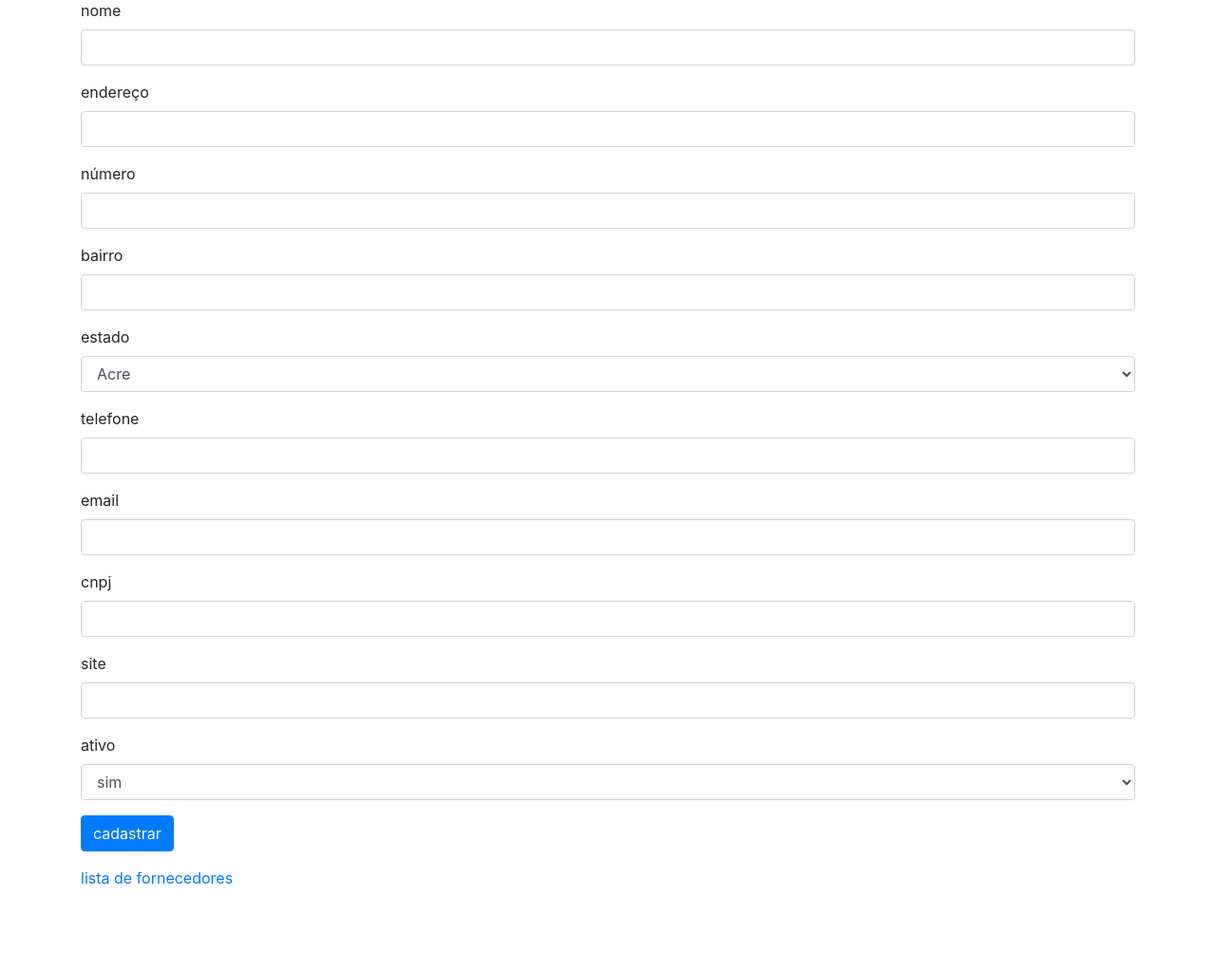
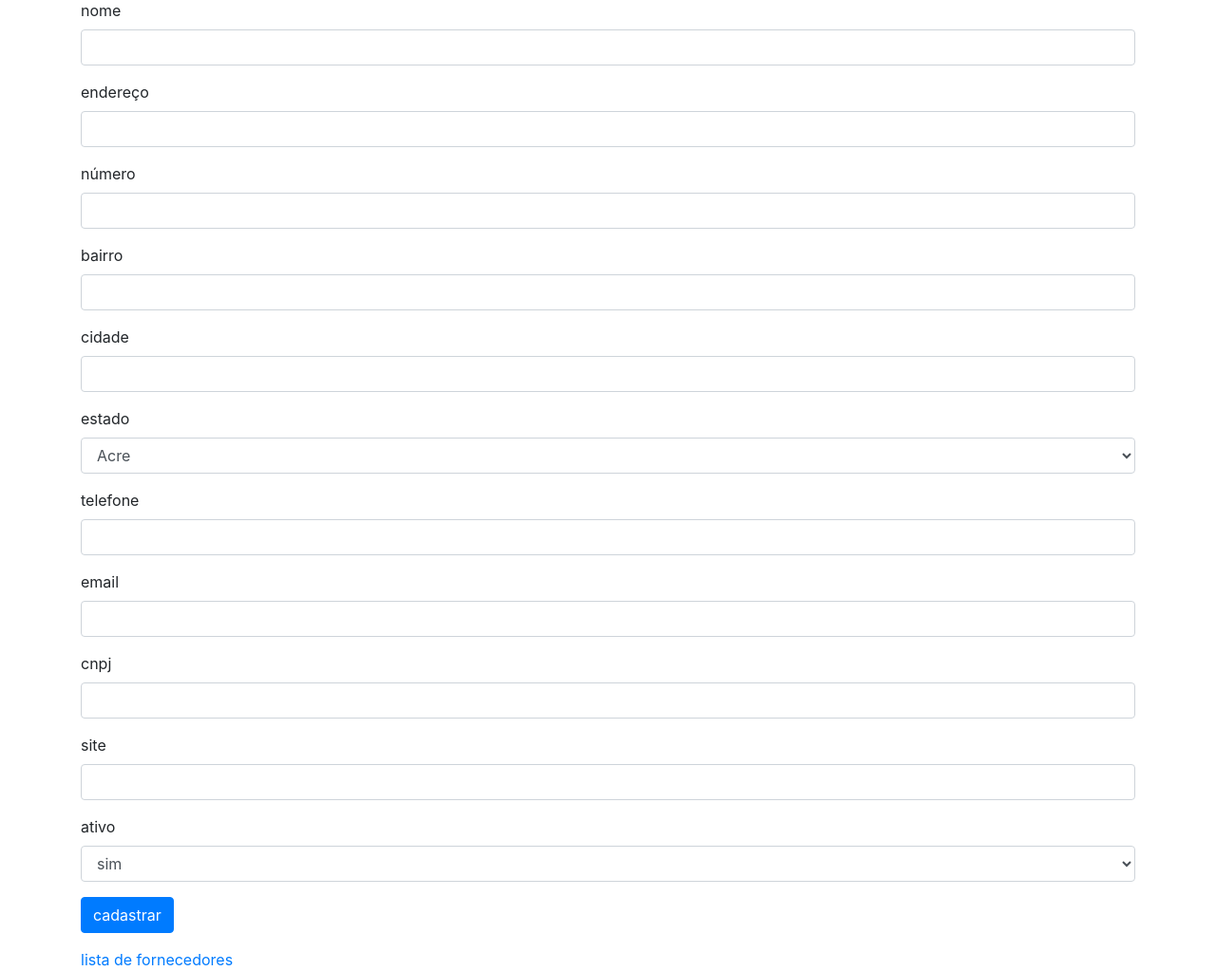
Before and after one commit to gmendes0/e-commerce, a PHP site: page /pagseguro/adm_fornecedor.php in a window 1280 px wide. Shown: the part 151-1174 px from the top of the page at 95% size. Before the commit the page ends 1083 px from the top, so only its background shows below. Run offline with PHP 8.4, Linux system fonts and the light colour scheme; the visitor is signed in with stand-in values (Sample User, id 1).

Commit message:
validação no cadastro de fornecedores

```diff
--- a/adm_fornecedor.php
+++ b/adm_fornecedor.php
@@ -46,6 +46,36 @@
 
         require_once 'lib/DaoFornecedor.php';
         require_once 'lib/Fornecedor.php';
+        require_once 'lib/Validacao.php';
+
+        if(isset($_POST['ativo'])){
+
+            $_POST['ativo'] = intval($_POST['ativo']);
+
+        }
+
+        $validar = new Validacao;
+        /**
+         * Validação de formulário
+         */
+        $validar->validation([
+            'nome' => 'required|smin:3|smax:50',
+            'endereco' => 'required|smin:3|smax:50',
+            'numero' => 'required|numeric|min:0|max:9999',
+            'bairro' => 'required|smin:3|smax:50',
+            'cidade' => 'required|smin:3|smax:45',
+            'uf' => 'required|smin:2|smax:2',
+            'telefone' => 'required|smin:3|smax:13',
+            'email' => 'required|smin:3|smax:45',
+            'cnpj' => 'required|smin:3|smax:45',
+            'site' => 'required|smin:3|smax:50',
+            'ativo' => 'required|numeric|min:0|max:1'
+        ]);
+
+        /**
+         * se for válido
+         */
+        if($validar->getValido()){
 
             /* Insert */
             $fornecedor = new Fornecedor();
@@ -53,6 +83,7 @@
             $fornecedor->setEndereco($_POST['endereco']);
             $fornecedor->setNumero($_POST['numero']);
             $fornecedor->setBairro($_POST['bairro']);
+            $fornecedor->setCidade($_POST['cidade']);
             $fornecedor->setUf($_POST['uf']);
             $fornecedor->setTelefone($_POST['telefone']);
             $fornecedor->setEmail($_POST['email']);
@@ -61,8 +92,16 @@
             $fornecedor->setAtivo($_POST['ativo']);
             $fornecedor->setDatacadastro(date('Y-m-d H-i-s'));
 
-        DaoFornecedor::getInstance()->create($fornecedor);
+            $insert = DaoFornecedor::getInstance()->create($fornecedor);
+
+            if($insert){
+
+                echo "<script>var sucesso = true;</script>";
+
+            }
             /* Fim Insert */
+
+        }
 
     }
 
@@ -75,6 +114,24 @@
         <meta http-equiv="X-UA-Compatible" content="ie=edge"/>
         <link rel="stylesheet" href="css/bootstrap.css"/>
         <title>Cadastrar - Fornecedor</title>
+        <script src="js/jquery.js"></script>
+        <script>
+            $(document).ready(function(){
+                if(typeof sucesso != 'undefined' && sucesso){
+                    $('#cadfornecedores')[0].reset();
+                    $('#modal1').modal('show');
+                    $('#lf').on('click', function(){
+                        window.location = 'adm_fornecedor_lista.php';
+                    });
+                    $('#np').on('click', function(){
+                        window.location = 'adm_cadastrar.php';
+                    });
+                    $('#nf').on('click', function(){
+                        window.location = 'adm_fornecedor.php';
+                    })
+                }
+            });
+        </script>
     </head>
 
     <body>
@@ -83,66 +140,97 @@
         <?php include_once 'scripts/php/navbar.php'; ?>
 
         <!-- Formulário Fornecedor -->
-        <div class="container">
+        <div class="container" id="container1">
+
+            <!-- Modal -->
+            <div class="modal fade" id="modal1" tabindex="-1" role="dialog" aria-hidden="true">
+                <div class="modal-dialog modal-dialog-centered" role="document">
+                    <div class="modal-content">
+                        <div class="modal-header">
+                            <h5 class="modal-title" id="modal1title">Cadastrado com sucesso</h5>
+                            <button type="button" class="close" data-dismiss="modal" aria-label="Close">
+                            <span aria-hidden="true">&times;</span>
+                            </button>
+                        </div>
+
+                        <div class="modal-body text-center">
+                            O que deseja fazer?
+                        </div>
+                        <div class="modal-footer">
+                            <button type="button" class="btn btn-primary" id="lf">Listar Fornecedores</button>
+                            <button type="button" class="btn btn-primary" id="np">Novo Produto</button>
+                            <button type="button" class="btn btn-primary" id="nf">Novo Fornecedor</button>
+                        </div>
+                    </div>
+                </div>
+            </div>
 
             <h2 class="text-center">Novo Fornecedor</h2>
 
-            <form method="post">
+            <!-- erros de validação -->
+            <?php if(isset($validar)){ echo $validar->bootstrapGetErrors('danger', 'col-sm-5'); } ?>
+
+            <form method="post" id="cadfornecedores">
 
                 <div class="form-group">
                     <label>nome</label>
-                    <input class="form-control" type="text" name="nome"/>
+                    <input class="form-control" type="text" name="nome" value="<?php echo (isset($_POST['nome'])) ? $_POST['nome'] : ''; ?>"/>
                 </div>
 
                 <div class="form-group">
                     <label>endereço</label>
-                    <input class="form-control" type="text" name="endereco"/>
+                    <input class="form-control" type="text" name="endereco" value="<?php echo (isset($_POST['endereco'])) ? $_POST['endereco'] : ''; ?>"/>
                 </div>
 
                 <div class="form-group">
                     <label>número</label>
-                    <input class="form-control" type="text" name="numero"/>
+                    <input class="form-control" type="text" name="numero" value="<?php echo (isset($_POST['numero'])) ? $_POST['numero'] : ''; ?>"/>
                 </div>
 
                 <div class="form-group">
                     <label>bairro</label>
-                    <input class="form-control" type="text" name="bairro"/>
+                    <input class="form-control" type="text" name="bairro" value="<?php echo (isset($_POST['bairro'])) ? $_POST['bairro'] : ''; ?>"/>
+                </div>
+
+                <div class="form-group">
+                    <label>cidade</label>
+                    <input class="form-control" type="text" name="cidade" value="<?php echo (isset($_POST['cidade'])) ? $_POST['cidade'] : ''; ?>"/>
                 </div>
 
                 <div class="form-group">
                     <label>estado</label>
                     <select class="form-control" name="uf">
                         <?php foreach($estados as $uf => $estado){ ?>
-                            <option value="<?php echo $uf; ?>"><?php echo $estado; ?></option>
+                            <option value="<?php echo $uf; ?>" <?php echo (isset($_POST['uf']) && $_POST['uf'] == $uf) ? 'selected' : ''; ?>><?php echo $estado; ?></option>
                         <?php } ?>
                     </select>
                 </div>
 
                 <div class="form-group">
                     <label>telefone</label>
-                    <input class="form-control" type="text" name="telefone"/>
+                    <input class="form-control" type="text" name="telefone" value="<?php echo (isset($_POST['telefone'])) ? $_POST['telefone'] : ''; ?>"/>
                 </div>
 
                 <div class="form-group">
                     <label>email</label>
-                    <input class="form-control" type="text" name="email"/>
+                    <input class="form-control" type="text" name="email" value="<?php echo (isset($_POST['email'])) ? $_POST['email'] : ''; ?>"/>
                 </div>
 
                 <div class="form-group">
                     <label>cnpj</label>
-                    <input class="form-control" type="text" name="cnpj"/>
+                    <input class="form-control" type="text" name="cnpj" value="<?php echo (isset($_POST['cnpj'])) ? $_POST['cnpj'] : ''; ?>"/>
                 </div>
 
                 <div class="form-group">
                     <label>site</label>
-                    <input class="form-control" type="text" name="site"/>
+                    <input class="form-control" type="text" name="site" value="<?php echo (isset($_POST['site'])) ? $_POST['site'] : ''; ?>"/>
                 </div>
 
                 <div class="form-group">
                     <label>ativo</label>
                     <select class="form-control" name="ativo">
-                        <option value="1">sim</option>
-                        <option value="0">não</option>
+                        <option value="1" <?php echo (isset($_POST['ativo']) && $_POST['ativo'] == 1) ? 'selected' : ''; ?>>sim</option>
+                        <option value="0" <?php echo (isset($_POST['ativo']) && $_POST['ativo'] == 0) ? 'selected' : ''; ?>>não</option>
                     </select>
                 </div>
 
@@ -155,7 +243,6 @@
 
         </div>
 
-        <script src="js/jquery.js"></script>
         <script src="js/popper.js"></script>
         <script src="js/bootstrap.js"></script>
 
--- a/scripts/php/db_cadastro.php
+++ b/scripts/php/db_cadastro.php
@@ -52,7 +52,7 @@
             'telefone' => 'required|smin:3|smax:13',
             'cpf' => 'required|smin:3|smax:14',
             'endereco' => 'required|smin:3|smax:45',
-            'numero' => 'required|min:0|max:99999',
+            'numero' => 'required|numeric|min:0|max:99999',
             'bairro' => 'required|smin:3|smax:45',
             'cidade' => 'required|smin:3|smax:45',
             'estado' => 'required|smin:2|smax:2'
```
Also changed, not shown: lib/DaoFornecedor.php (+6 -4 lines), lib/Fornecedor.php (+17 -0 lines), lib/Validacao.php (+37 -0 lines). Lines whose indentation alone changed are shown as unchanged.
